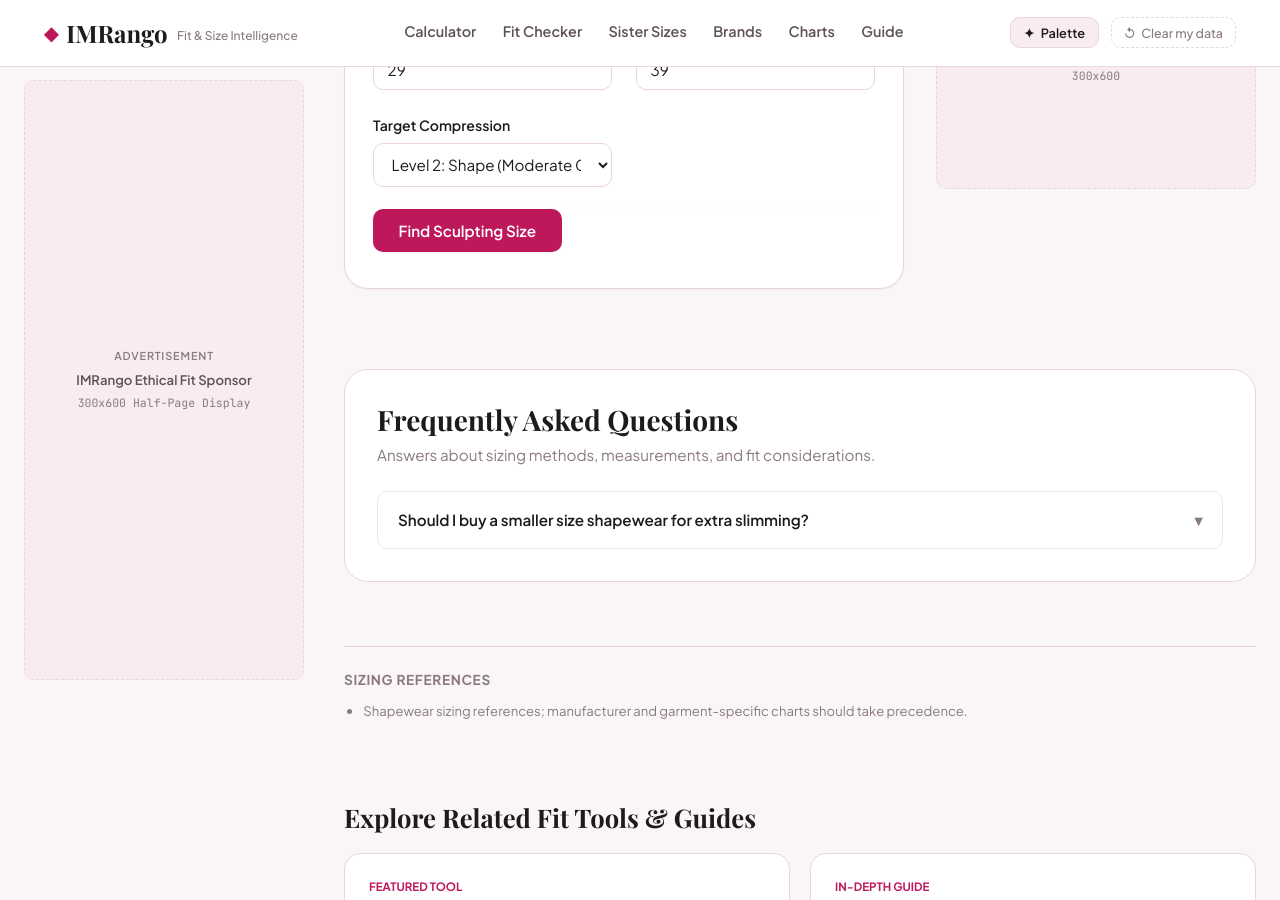
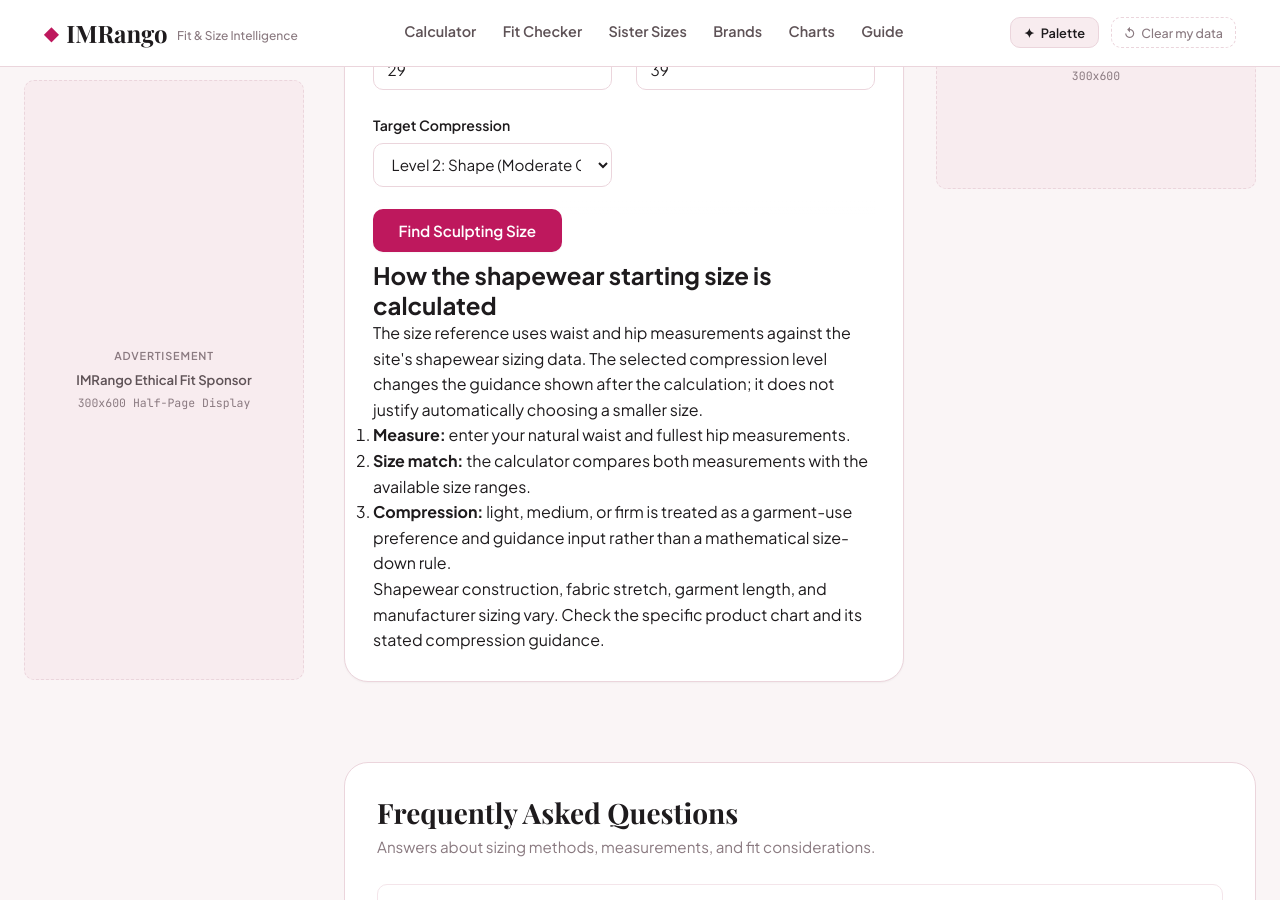
Before and after one commit to sharpedge74-cmyk/Bra-Size-Pro, a Jekyll site: the page built from shapewear-size-calculator.html, in a window 1280 px wide and 900 px high, scrolled down 579 px. Built offline with Jekyll 4.4.1, drawn with Linux system fonts in a browser that asks for light colours; some web fonts are replaced.

Commit message:
Add specific calculation reference to shapewear-size-calculator.html

```diff
--- a/shapewear-size-calculator.html
+++ b/shapewear-size-calculator.html
@@ -66,11 +66,22 @@ faq:
     </div>
   </form>
 
+<section class="calculator-reference" aria-labelledby="shapewear-reference-heading">
+  <h2 id="shapewear-reference-heading">How the shapewear starting size is calculated</h2>
+  <p>The size reference uses waist and hip measurements against the site's shapewear sizing data. The selected compression level changes the guidance shown after the calculation; it does not justify automatically choosing a smaller size.</p>
+  <ol>
+    <li><strong>Measure:</strong> enter your natural waist and fullest hip measurements.</li>
+    <li><strong>Size match:</strong> the calculator compares both measurements with the available size ranges.</li>
+    <li><strong>Compression:</strong> light, medium, or firm is treated as a garment-use preference and guidance input rather than a mathematical size-down rule.</li>
+  </ol>
+  <p>Shapewear construction, fabric stretch, garment length, and manufacturer sizing vary. Check the specific product chart and its stated compression guidance.</p>
+</section>
+
   <div id="shapewear-result-box" class="sizing-result-box" style="display: none; margin-top: 2rem;">
     <div class="result-badge" id="sh-res-level">MEDIUM COMPRESSION</div>
     <div class="result-hero-size" id="sh-res-size">M</div>
     <div style="background: var(--color-bg-surface); padding: 1rem; border-radius: 8px; border: 1px solid var(--color-border); margin-top: 0.75rem;">
-      <strong>Fitter's Golden Rule:</strong>
+      <strong>Fit Guidance:</strong>
       <p id="sh-res-rule" style="font-size: 0.92rem; color: var(--color-text-main); margin-top: 0.25rem;"></p>
     </div>
   </div>
```
